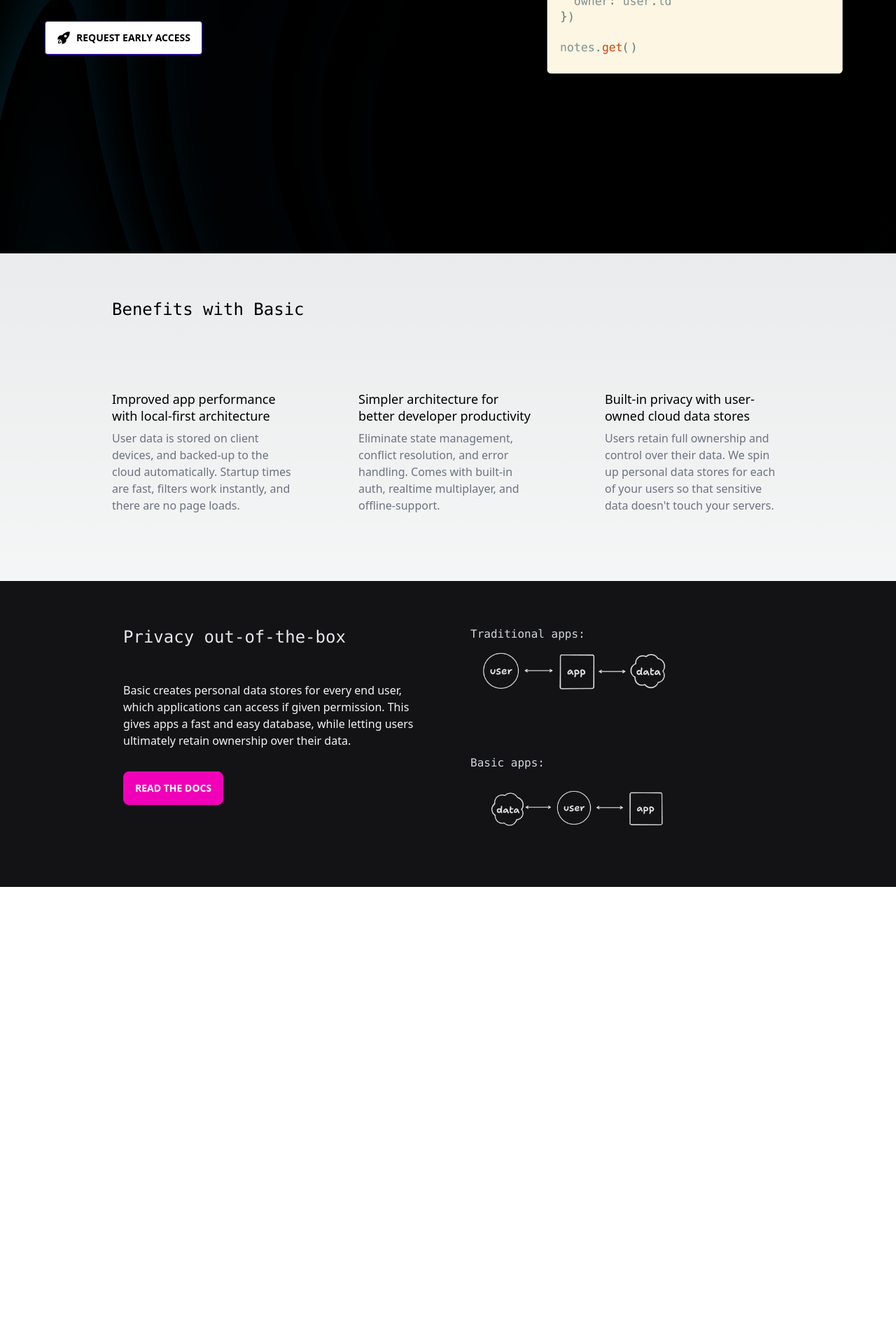
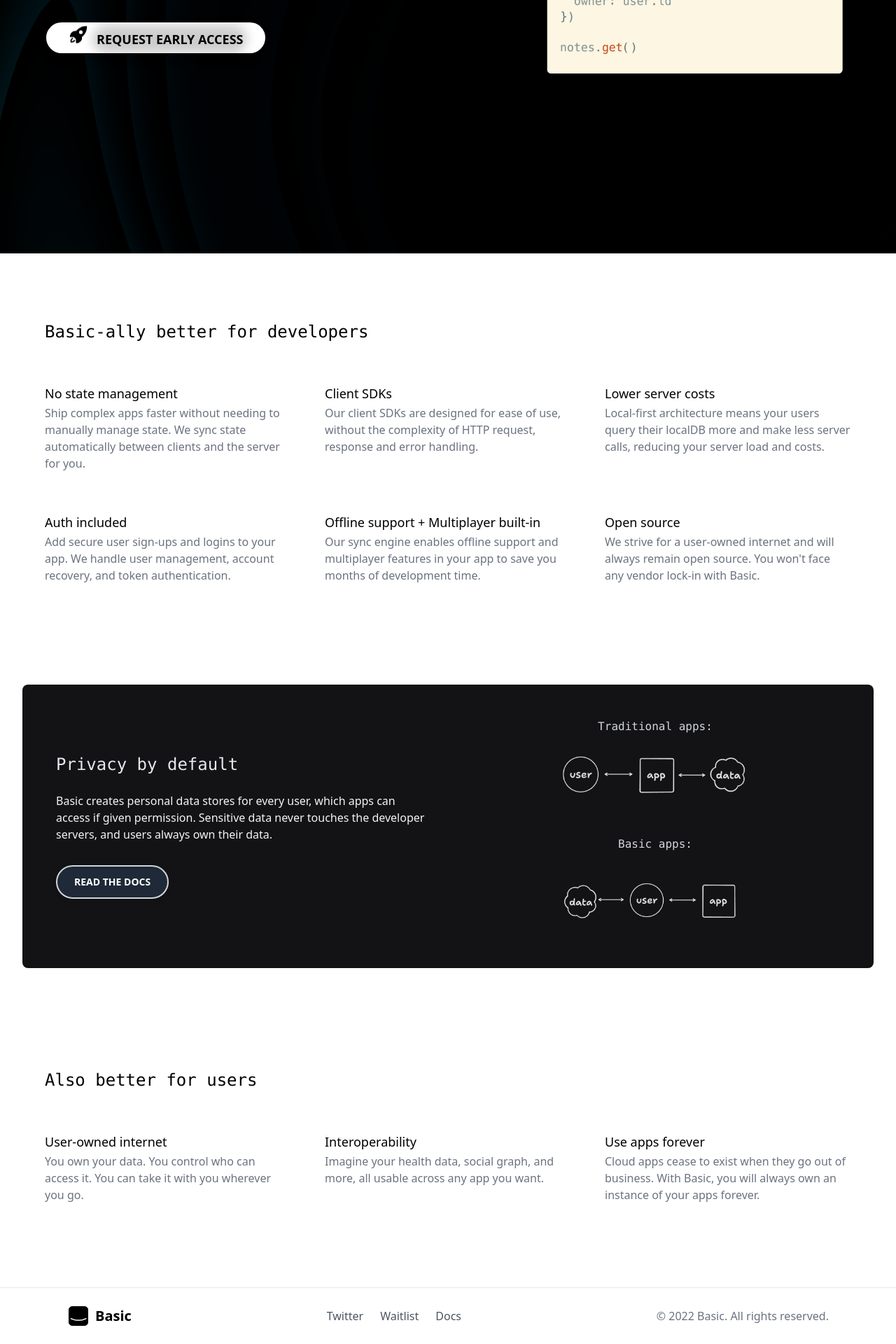
Before and after one commit to basicdb/basic-website, a Next.js app: page / in a window 1280 px wide. Shown: the part 438-2358 px from the top of the page at 70% size. Before the commit the page ends 1705 px from the top, so only its background shows below. Built offline with nearby package versions, Linux system fonts and the light colour scheme.

Commit message:
fixed the rest !

```diff
--- /dev/null
+++ b/src/components/Benefits.tsx
@@ -0,0 +1,22 @@
+const Benefits = ({ benefits, title }: { benefits: Array<{ title: string; description: string }>; title: string }) => {
+    return (
+        <section aria-labelledby="features" id="feature-five" className="w-full py-24 px-4 sm:px-6 lg:px-8 bg-white">
+            <div className='max-w-6xl mx-auto'>
+                <h1 className='text-2xl font-mono pb-12'>{title}</h1>
+
+                <div className="grid grid-cols-1 sm:grid-cols-2 lg:grid-cols-3 gap-6 lg:gap-12">
+                    {benefits.map((benefit, index) => (
+                        <div key={index}>
+                            <p className="mt-3 text-lg font-medium leading-6">{benefit.title}</p>
+                            <div className="mt-1 text-base text-gray-500">
+                                {benefit.description}
+                            </div>
+                        </div>
+                    ))}
+                </div>
+            </div>
+        </section>
+    )
+}
+
+export default Benefits;
--- a/src/pages/index.tsx
+++ b/src/pages/index.tsx
@@ -4,8 +4,10 @@
 import Head from 'next/head'
 import Image from 'next/image'
 import { Inter } from 'next/font/google'
-import { RocketLaunchIcon } from '@heroicons/react/24/solid'; // Import any icon you want to use
-import styles from '@/styles/Home.module.css'
+import { RocketLaunchIcon } from '@heroicons/react/24/solid';
+import Benefits from '@/components/Benefits';
+import benefitsForDevelopers from '@/utils/benefitsForDevelopers';
+import benefitsForUsers from '@/utils/benefitsForUsers';
 
 const inter = Inter({ subsets: ['latin'] })
 
@@ -14,7 +16,6 @@ const DATA = {
   description: "Open source infrastructure for local-first apps",
   image: "/bg.png",
   url: "https://basic.tech"
-
 }
 
 export default function Home() {
@@ -26,19 +27,15 @@ export default function Home() {
         <meta name="viewport" content="width=device-width, initial-scale=1" />
         <link rel="icon" href="/favicon.ico" />
         <script defer data-domain="basic.tech" src="https://plausible.io/js/script.js"></script>
-
       </Head>
-      <main >
+      <main className="flex flex-col items-center">
+        <div className="w-full max-w-7xl">
           <HeroSection />
-
-        <DeveloperFeatureSection />
-
-        <HowItWorks />
-
-        {/* <UseCases /> */}
-        {/* <ZKSection /> */}
-
-        {/* <Footer /> */}
+          <Benefits benefits={benefitsForDevelopers} title={"Basic-ally better for developers"} />
+          <PrivacySection />
+          <Benefits benefits={benefitsForUsers} title={"Also better for users"} />
+          <Footer />
+        </div>
       </main>
     </>
   )
@@ -46,28 +43,24 @@ export default function Home() {
 
 const NavBar = () => {
   return (
-    //background image
-    <div className="navbar bg-opacity-20 top-0 absolute" >
+    <div className="navbar bg-opacity-20 absolute top-0 left-0 right-0 px-4 py-4 lg:px-8">
       <div className="flex-1">
-        {/* <Image alt="twitter" width={50} height={50} src="/icons/twitter.png" className="h-6 w-6" /> */}
-
-        <a className="btn btn-ghost normal-case text-xl" style={{ color: "white" }}>
-          <Image alt="twitter" width={50} height={50} src="/logo.png" className="h-6 w-6 mr-4" />
-          Basic</a>
+        <a className="btn btn-ghost normal-case text-xl text-white" href="/">
+          <Image alt="logo" width={32} height={32} src="/logo.png" className="mr-2" />
+          Basic
+        </a>
       </div>
-      <div className="flex-none text-white">
-        <ul className="menu menu-horizontal px-1 ">
-
+      <div className="flex-none">
+        <ul className="menu menu-horizontal px-1 text-white">
           <li>
-            <a className="btn btn-ghost " href='https://twitter.com/basic_db' target="_blank" rel="noreferrer" >
-              {/* <Image alt="twitter" width={50} height={50} src="https://img.icons8.com/ios/50/000000/twitter--v1.png" className="h-6 w-6" /> */}
-              <Image alt="twitter" width={25} height={25} src="/icons/twitter.png" className="h-6 w-6" />
-              Connect with us
+            <a className="btn btn-ghost" href='https://twitter.com/basic_db' target="_blank" rel="noreferrer">
+              <Image alt="twitter" width={20} height={20} src="/icons/twitter.png" className="mr-2 hidden sm:inline" />
+              <span className="sm:hidden">Connect</span>
+              <span className="hidden sm:inline">Connect with us</span>
             </a>
           </li>
           <li>
-            {/* <a href="https://basic.tech/careers" target="_blank" rel="noreferrer" className="btn btn-ghost ">Careers<span className="indicator-item badge badge-secondary ">2</span></a> */}
-            <a href="https://basic.tech/careers" target="_blank" rel="noreferrer" className="btn btn-ghost ">Careers</a>
+            <a href="https://basic.tech/careers" target="_blank" rel="noreferrer" className="btn btn-ghost">Careers</a>
           </li>
         </ul>
       </div>
@@ -77,10 +70,9 @@ const NavBar = () => {
 
 const HeroSection = () => {
   return (
-    <section className='bg-black' style={{ backgroundImage: `url('/bg.png')` }}>
-      <div className="py-24 flex flex-col justify-center min-h-screen">
+    <section className='bg-black w-full' style={{ backgroundImage: `url('/bg.png')` }}>
+      <div className="py-24 px-4 sm:px-6 lg:px-8 flex flex-col justify-center min-h-screen">
         <NavBar />
-        <div className="relative px-8">
         <div className="max-w-6xl mx-auto grid grid-cols-1 lg:grid-cols-2 gap-8 items-center">
           <div className="text-center lg:text-left">
             <div>
@@ -96,9 +88,13 @@ const HeroSection = () => {
                 href="https://airtable.com/shr5ALU6Ha9uBzErA"
                 target="_blank"
                 rel="noreferrer"
-                  className="btn btn-primary flex items-center justify-center bg-white text-black py-2 px-4 rounded hover:text-white"
+                className="btn btn-primary inline-flex items-center justify-center bg-white text-black py-2.5 px-8 rounded-full font-bold text-lg transition-all duration-300 transform hover:scale-105 hover:rotate-1 hover:bg-gray-100 hover:text-gray-900 shadow-lg hover:shadow-xl border-2 border-black hover:border-gray-900"
               >
-                  <RocketLaunchIcon className="h-5 w-5 mr-2 hover:text-white" /> Request Early Access
+                <RocketLaunchIcon className="h-7 w-7 mr-3 animate-bounce" />
+                <span className="relative flex items-center justify-center">
+                  <span className="absolute -inset-1.5 bg-black opacity-20 rounded-full blur"></span>
+                  <span className="relative">Request Early Access</span>
+                </span>
               </a>
             </div>
           </div>
@@ -113,152 +109,36 @@ const HeroSection = () => {
           </div>
         </div>
       </div>
-      </div>
     </section>
   )
 }
 
-
-const DeveloperFeatureSection = () => {
+const PrivacySection = () => {
   return (
-    <section aria-labelledby="features" id="feature-five" className="overflow-y-auto flex justify-center p-8">
-
-      <div className='max-w-5xl p-8'>
-
-        <h1 className='text-2xl font-mono pb-6'> Benefits with Basic</h1>
-
-        <div className="py-8 mx-auto lg:flex">
-          <ul className="grid grid-cols-1 gap-12 mt-6 lg:gap-24 sm:grid-cols-3" role="list">
-            <li>
-              <p className="mt-5 text-lg font-medium leading-6">Improved app performance with local-first architecture</p>
-              <div className="mt-2 text-base text-gray-500">
-                User data is stored on client devices, and backed-up to the cloud automatically. Startup times are fast, filters work instantly, and there are no page loads.
+    <section className="bg-white">
+      <div className="max-w-7xl mx-auto px-4 sm:px-6 lg:px-8 py-12">
+        <div className="bg-[#131315] p-6 sm:p-12 rounded-lg">
+          <div className="flex flex-col sm:flex-row justify-between items-center">
+            <div className="w-full sm:w-1/2 pr-0 sm:pr-8 mb-8 sm:mb-0 flex flex-col items-center sm:items-start text-center sm:text-left">
+              <h2 className="text-2xl font-mono text-gray-200 mb-6">Privacy by default</h2>
+              <p className="text-gray-100 mb-8">
+                Basic creates personal data stores for every user, which apps can access if given permission.
+                Sensitive data never touches the developer servers, and users always own their data.
+              </p>
+              <a href="https://docs.basic.tech" target="_blank" rel="noopener noreferrer"
+                className="btn bg-gray-800 text-white border-2 border-gray-300 hover:bg-gray-700 hover:border-white transition-all duration-300 transform hover:scale-105 hover:rotate-1 shadow-md hover:shadow-lg px-6 py-2 rounded-full font-semibold">
+                Read the Docs
+              </a>
             </div>
-            </li>
-            <li>
-              <p className="mt-5 text-lg font-medium leading-6">Simpler architecture for better developer productivity</p>
-              <div className="mt-2 text-base text-gray-500">
-                Eliminate state management, conflict resolution, and error handling. Comes with built-in auth, realtime multiplayer, and offline-support.
+            <div className="w-full sm:w-1/2 pl-0 sm:pl-8">
+              <div className="text-center mb-12">
+                <h3 className="text-base text-gray-300 font-mono mb-4">Traditional apps:</h3>
+                <img src="/traditional.png" alt="Traditional apps diagram" className="mx-auto max-w-full" width={300} />
               </div>
-            </li>
-            <li>
-              <p className="mt-5 text-lg font-medium leading-6">Built-in privacy with user-owned cloud data stores</p>
-              <div className="mt-2 text-base text-gray-500">
-                Users retain full ownership and control over their data. We spin up personal data stores for each of your users so that sensitive data doesn't touch your servers.
+              <div className="text-center">
+                <h3 className="text-base text-gray-300 font-mono mb-4">Basic apps:</h3>
+                <img src="/diagram_2.png" alt="Basic apps diagram" className="mx-auto max-w-full" width={320} />
               </div>
-            </li>
-          </ul>
-        </div>
-
-      </div>
-    </section>
-  )
-}
-
-
-
-const UseCases = () => {
-  return (
-    <section aria-labelledby="features" id="feature-five" className="overflow-y-auto flex justify-center p-8">
-
-      <div className='max-w-5xl p-8'>
-
-        <h1 className='text-2xl font-mono pb-6'> Use cases </h1>
-
-        <div className="py-8 mx-auto lg:flex">
-
-          <ul className="grid grid-cols-1 gap-12 mt-6 lg:gap-24 sm:grid-cols-3" role="list">
-            <li>
-              <p className="mt-5 text-lg font-medium leading-6">Local-first</p>
-              <div className="mt-2 text-base text-gray-500">
-                offer backups, multi-device support, and collaborative features to your local-first app
-              </div>
-            </li>
-            <li>
-              <p className="mt-5 text-lg font-medium leading-6">Private apps</p>
-              <div className="mt-2 text-base text-gray-500">
-                offer data ownership and end-to-end encryption, without building anything extra
-              </div>
-            </li>
-            <li>
-              <p className="mt-5 text-lg font-medium leading-6">Decentralized</p>
-              <div className="mt-2 text-base text-gray-500">
-                store user data off-chain, while keeping it private & self sovereign, without relying on centralized providers
-              </div>
-            </li>
-          </ul>
-        </div>
-
-      </div>
-    </section>
-  )
-}
-
-const HowItWorks = () => {
-  return (
-    <section aria-labelledby="features" id="feature-five" className="overflow-y-auto bg-[#131315] flex justify-center">
-
-      <div className='p-4 flex flex-col sm:flex-row max-w-5xl justify-center'>
-
-        <div className='flex-1 px-8 py-12 text-gray-200 '>
-          <h1 className='text-2xl font-mono pb-12'>Privacy out-of-the-box</h1>
-          <p className='text-gray-100'>Basic creates personal data stores for every end user, which applications can access if given permission. This gives apps a fast and easy database, while letting users ultimately retain ownership over their data. </p>
-          <a href='https://docs.basic.tech' target='_blank' className="btn btn-secondary mt-8">Read the Docs</a>
-        </div>
-
-        <div className="flex-1 px-8 py-12 mx-auto ">
-          <div>
-            <h2 className='text-base text-gray-300 font-mono'>Traditional apps:</h2>
-            <img src="/traditional.png" alt="traditional apps" width={300} />
-          </div>
-
-          <div className='pt-20'>
-            <h2 className='text-base text-gray-300 font-mono'>Basic apps:</h2>
-            <img src="/diagram_2.png" alt="traditional apps" width={320} />
-          </div>
-        </div>
-
-      </div>
-
-    </section>
-  )
-}
-
-const Footer = () => {
-  return (
-    <section aria-labelledby="features" id="feature-five" className="overflow-y-auto bg-[#131315] p-20 flex">
-
-      <div className='w-1/3 py-12'>
-        <h1 className='text-2xl font-mono pb-12'> Interesed in building on Basic?</h1>
-        <p className='text-grey-100'>reach out for beta access </p>
-      </div>
-
-
-    </section>
-  )
-}
-
-
-const ZKSection = () => {
-  return (
-    <section className="relative flex items-center w-full ">
-      <div className="relative items-center w-full px-5 py-24 mx-auto md:px-12 lg:px-16 max-w-7xl">
-        <div className="relative flex-col items-start m-auto align-middle bg-slate-900 p-5 rounded-lg ">
-          <div className="grid grid-cols-1 gap-6 lg:grid-cols-2 lg:gap-24">
-            <div className="relative items-center gap-12 m-auto lg:inline-flex md:order-first">
-              <div className="max-w-xl text-center lg:text-left">
-                <div>
-
-                  <p className="text-2xl font-medium sm:text-4xl">
-                    the zero-knowledge database
-                  </p>
-                  <p className="max-w-xl mt-4 text-base tracking-tight text-gray-300">
-                    The first of its kind, Basic lets you create zero-knowledge applications so you can build data-intensive apps for your users, without needing to store anything in your database. This keeps user data private, without sacrificing functionality.                   </p>            </div>
-
-              </div>
-            </div>
-            <div className="order-first block w-full mt-12 aspect-square lg:mt-0">
-              {/* <img className="object-cover object-center w-full mx-auto bg-gray-300 lg:ml-auto " alt="hero" src="https://d33wubrfki0l68.cloudfront.net/6163c5a4083dab2763aa0f2aa9e6bded23630eb7/935d6/images/placeholders/square2.svg"> */}
             </div>
           </div>
         </div>
@@ -266,3 +146,27 @@ const ZKSection = () => {
     </section>
   )
 }
+
+const Footer = () => {
+  return (
+    <footer className="bg-white py-6">
+      <hr className="border-t border-gray-200 mb-6" />
+      <div className="max-w-6xl mx-auto px-4 sm:px-6 lg:px-8">
+        <div className="flex flex-col md:flex-row justify-between items-center space-y-4 md:space-y-0">
+          <div className="flex items-center">
+            <Image alt="logo" width={32} height={32} src="/logo.png" className="mr-2" />
+            <span className="text-xl font-semibold">Basic</span>
+          </div>
+          <div className="flex space-x-6">
+            <a href="https://twitter.com/basic_db" target="_blank" rel="noreferrer" className="text-gray-600 hover:text-gray-900">Twitter</a>
+            <a href="https://airtable.com/shr5ALU6Ha9uBzErA" target="_blank" rel="noreferrer" className="text-gray-600 hover:text-gray-900">Waitlist</a>
+            <a href="https://docs.basic.tech" target="_blank" rel="noreferrer" className="text-gray-600 hover:text-gray-900">Docs</a>
+          </div>
+          <div className="text-gray-500">
+            © {new Date().getFullYear()} Basic. All rights reserved.
+          </div>
+        </div>
+      </div>
+    </footer>
+  )
+}
--- /dev/null
+++ b/src/utils/benefitsForDevelopers.tsx
@@ -0,0 +1,28 @@
+const benefitsForDevelopers = [
+    {
+        title: "No state management",
+        description: "Ship complex apps faster without needing to manually manage state. We sync state automatically between clients and the server for you."
+    },
+    {
+        title: "Client SDKs",
+        description: "Our client SDKs are designed for ease of use, without the complexity of HTTP request, response and error handling."
+    },
+    {
+        title: "Lower server costs",
+        description: "Local-first architecture means your users query their localDB more and make less server calls, reducing your server load and costs."
+    },
+    {
+        title: "Auth included",
+        description: "Add secure user sign-ups and logins to your app. We handle user management, account recovery, and token authentication."
+    },
+    {
+        title: "Offline support + Multiplayer built-in",
+        description: "Our sync engine enables offline support and multiplayer features in your app to save you months of development time."
+    },
+    {
+        title: "Open source",
+        description: "We strive for a user-owned internet and will always remain open source. You won't face any vendor lock-in with Basic."
+    }
+];
+
+export default benefitsForDevelopers;
--- /dev/null
+++ b/src/utils/benefitsForUsers.tsx
@@ -0,0 +1,16 @@
+const benefitsForUsers = [
+    {
+        title: "User-owned internet",
+        description: "You own your data. You control who can access it. You can take it with you wherever you go."
+    },
+    {
+        title: "Interoperability",
+        description: "Imagine your health data, social graph, and more, all usable across any app you want."
+    },
+    {
+        title: "Use apps forever",
+        description: "Cloud apps cease to exist when they go out of business. With Basic, you will always own an instance of your apps forever."
+    }
+];
+
+export default benefitsForUsers;
```
Lines whose indentation alone changed are shown as unchanged.
